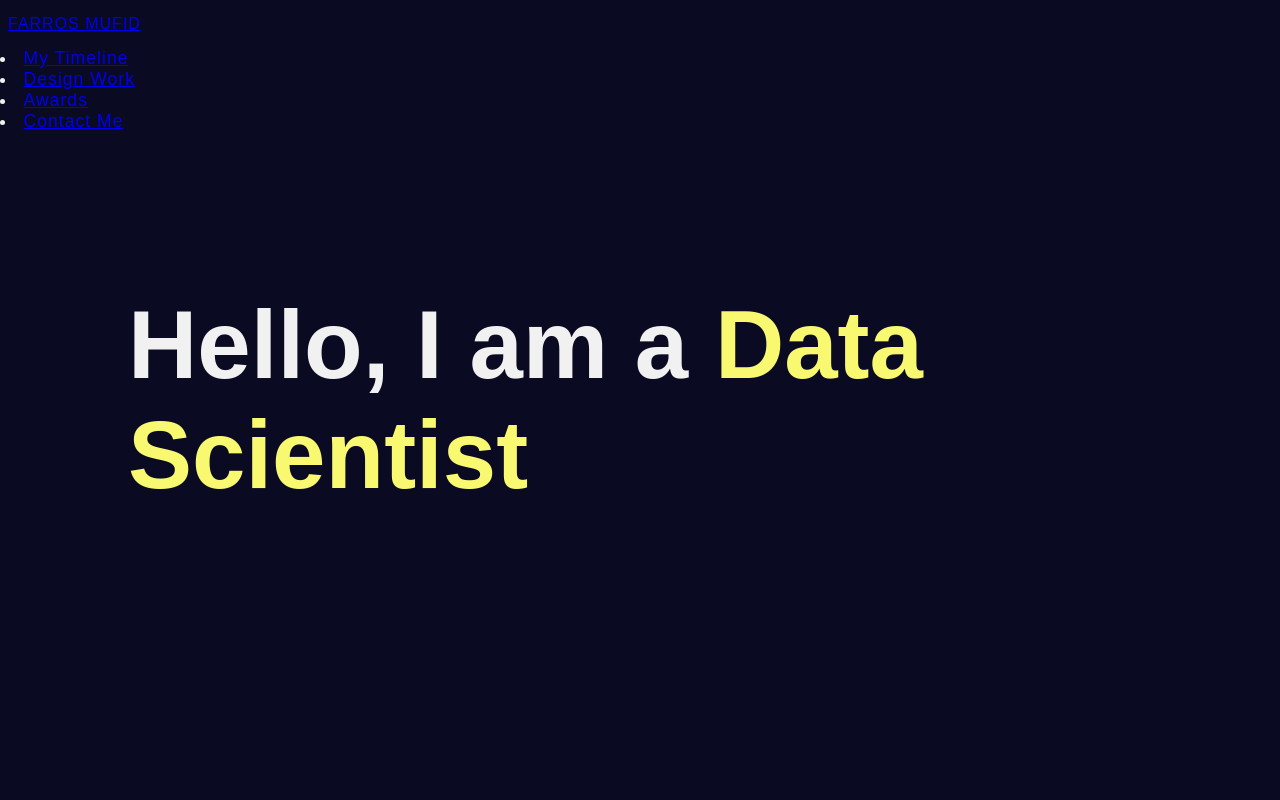
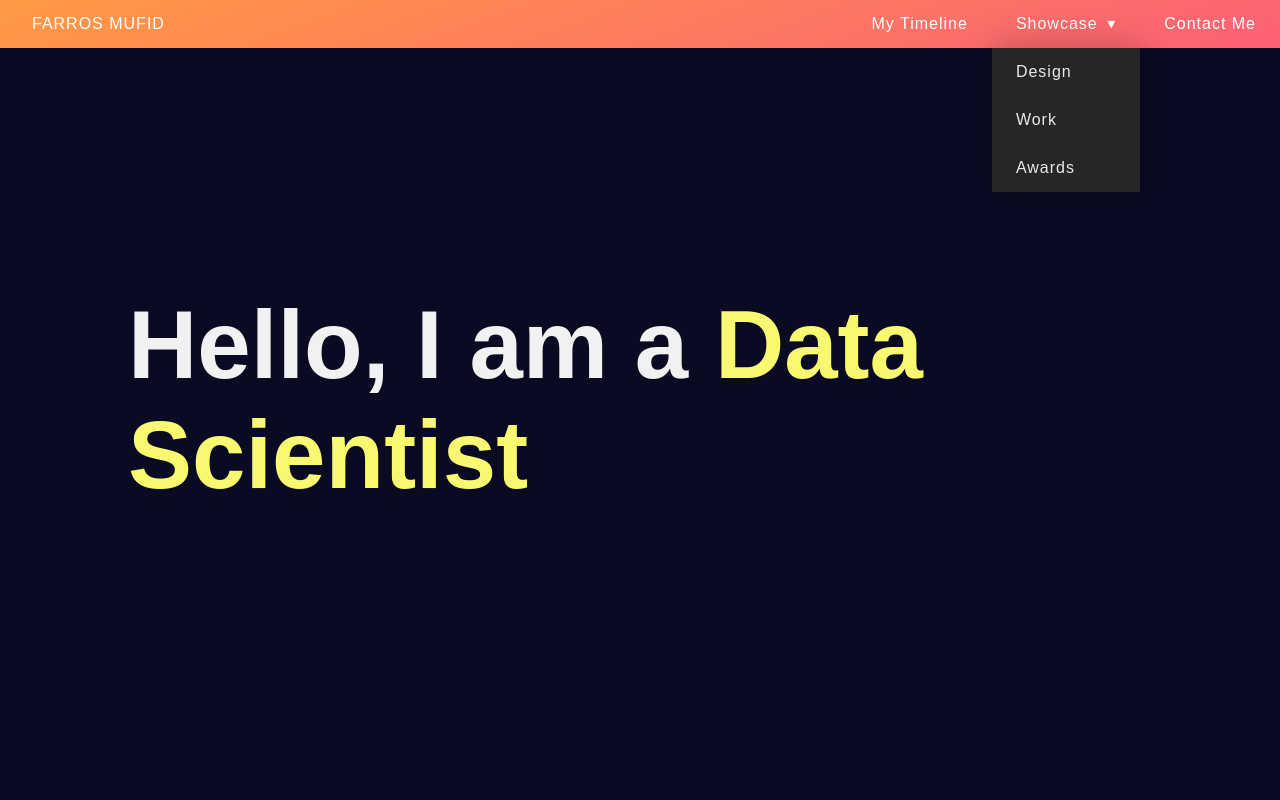
Before and after one commit to farrosmufid/portfolio-website, a React (Create React App) app: page / in a window 1280 px wide. Shown: the top 800 px of the page. Built offline with nearby package versions, Linux system fonts and the light colour scheme.

Commit message:
Modified navbar HTML and JS logic for navbar-toggle and navbar-dropdown

```diff
--- a/src/components/Navbar.js
+++ b/src/components/Navbar.js
@@ -1,26 +1,81 @@
 import React from "react"
 
 export default function Navbar() {
+
+    const [isNavActive, setNavActive] = React.useState(false);
+
+    const toggleNav = () => {
+        setNavActive(!isNavActive);
+    };
+
+    const handleLinkClick = (e, hasDropdown) => {
+        if (!hasDropdown) {
+            setNavActive(false);
+        }
+    };
+
+    const handleDropdownClick = (e) => {
+        const dropdown = e.target.nextElementSibling;
+        dropdown.style.display = dropdown.style.display === 'block' ? 'none' : 'block';
+
+        // Close other dropdowns
+        document.querySelectorAll('.navbar-dropdown').forEach((d) => {
+            if (d !== dropdown) {
+                d.style.display = 'none';
+            }
+        });
+
+        e.stopPropagation();
+    };
+
+    const handleOutsideClick = (e) => {
+        if (!e.target.matches('.navbar-dropdown, .navbar-dropdown *')) {
+          document.querySelectorAll('.navbar-dropdown').forEach((dropdown) => {
+            dropdown.style.display = 'none';
+          });
+        }
+      };
+
+    React.useEffect(() => {
+        document.documentElement.addEventListener('click', handleOutsideClick);
+
+        return () => {
+          document.documentElement.removeEventListener('click', handleOutsideClick);
+        };
+      }, []);
+
     return (
         <header>
-            <nav>
-                <li className="nav--logo_text">
-                    <a href="#home--hero_section">Farros Mufid</a>
+            <nav className="navbar">
+                <div className={`navbar-toggle ${isNavActive ? 'active' : ''}`} id="navbar-toggle" onClick={toggleNav}>
+                    <span></span>
+                </div>
+                <ul className="nav--logo_text">
+                    <li>
+                        <a href="#home--hero_section" className="nav-links">Farros Mufid</a>
+                    </li>
+                </ul>
+                <ul className={`main-nav ${isNavActive ? 'active' : ''}`} id="js-menu">
+                    <li>
+                        <a href="#my_timeline_section" className="nav-links" onClick={(e) => handleLinkClick(e, false)}>My Timeline</a>
                     </li>
                     <li>
-                    <a href="#my_timeline_section">My Timeline</a>
+                        <a href="#design_work_section" className="nav-links" onClick={handleDropdownClick}>Showcase</a>
+                        <ul className="navbar-dropdown">
+                            <li>
+                                <a href="#design_work_section" className="nav-links" onClick={(e) => handleLinkClick(e, false)}>Design Work</a>
                             </li>
                             <li>
-                    <a href="#design_work_section">Design Work</a>
+                                <a href="#awards_section" className="nav-links" onClick={(e) => handleLinkClick(e, false)}>Awards</a>
                             </li>
+                        </ul>
+                    </li>
+
                     <li>
-                    <a href="#awards_section">Awards</a>
+                        <a href="#contact_me_section" className="nav-links" onClick={(e) => handleLinkClick(e, false)}>Contact Me</a>
                     </li>
-                <li>
-                    <a href="#contact_me_section">Contact Me</a>
-                </li>
+                </ul>
             </nav>
         </header>
-
     )
 }
```
Lines whose indentation alone changed are shown as unchanged.
